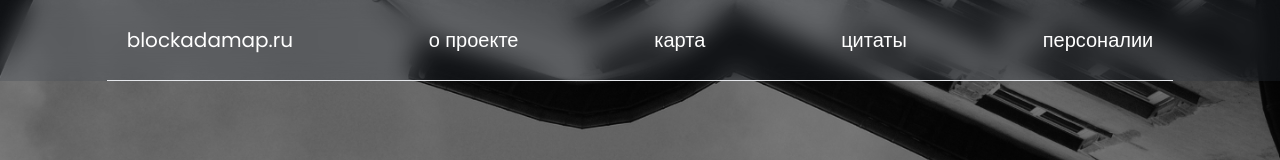
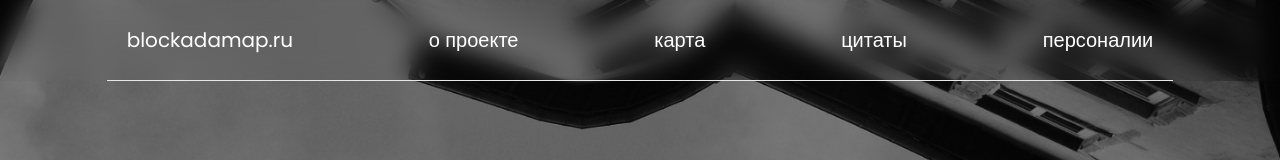
Before and after one commit to mityaiii/.history.map, a Next.js app: page / in a window 1280 px wide. Shown: the top 160 px of the page. Built offline with nearby package versions, Linux system fonts and the light colour scheme.

Commit message:
Removed werid color

```diff
--- a/src/app/components/header/desktop-header.tsx
+++ b/src/app/components/header/desktop-header.tsx
@@ -29,7 +29,7 @@ const item = {
 
 export default function DesktopHeader(props: IHeaderHocProperties) {
   return (
-    <div className='hidden lg:block absolute w-full bg-gray-700 bg-opacity-20 backdrop-blur-md text-white z-10'>
+    <div className='hidden lg:block absolute w-full bg-opacity-20 backdrop-blur-md text-white z-10'>
       <div className='w-5/6 mx-auto'>
         <motion.div
           variants={container}
```
